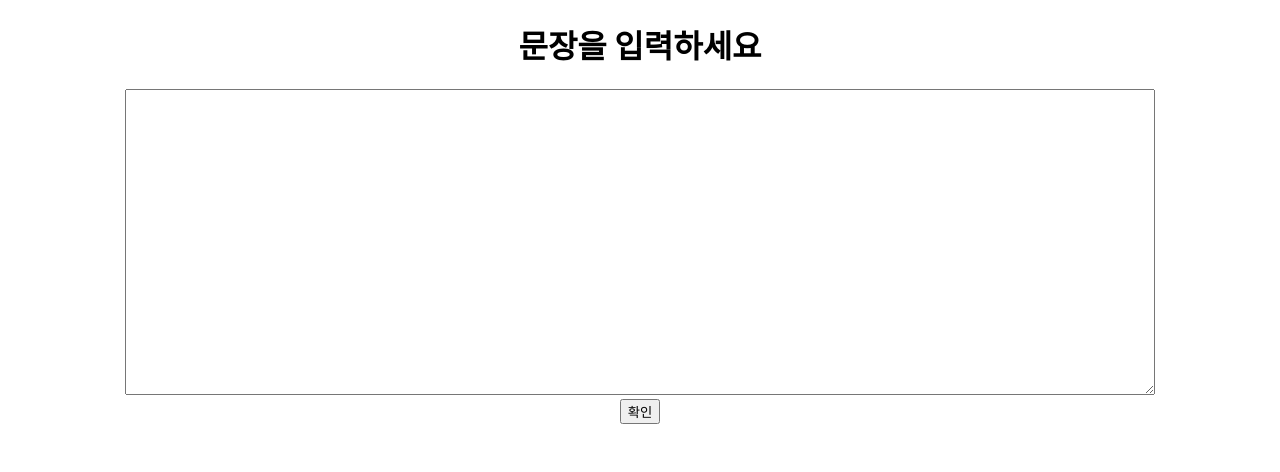
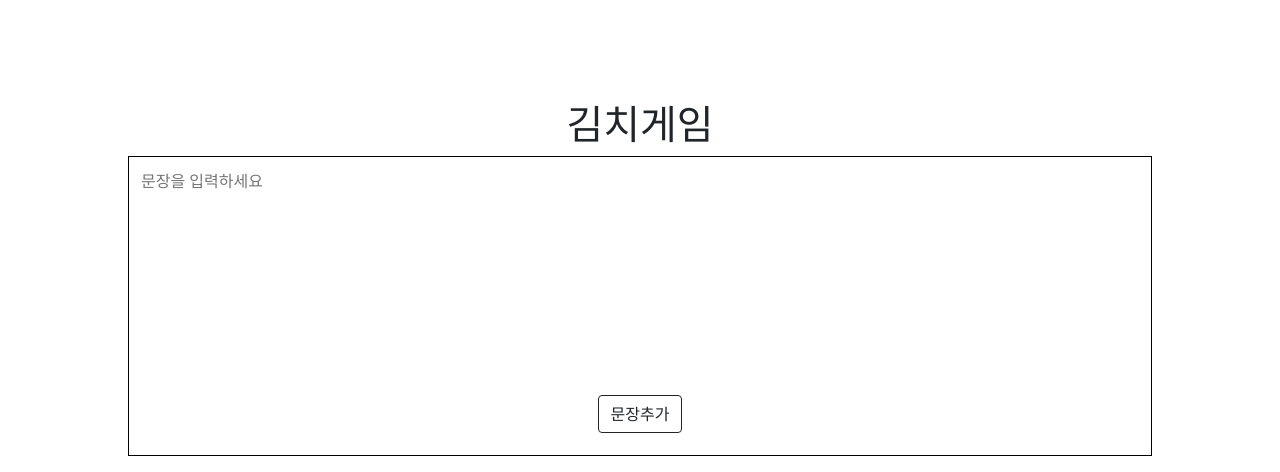
Before and after one commit to my0990/kimch, a React (Create React App) app: page / in a window 1280 px wide. Shown: the top 472 px of the page. Built offline with nearby package versions, Linux system fonts and the light colour scheme.

Commit message:
220717 #1

```diff
--- a/package.json
+++ b/package.json
@@ -7,8 +7,10 @@
     "@testing-library/jest-dom": "^5.16.4",
     "@testing-library/react": "^13.3.0",
     "@testing-library/user-event": "^13.5.0",
+    "bootstrap": "^5.1.3",
     "gh-pages": "^4.0.0",
     "react": "^18.2.0",
+    "react-bootstrap": "^2.4.0",
     "react-dom": "^18.2.0",
     "react-router-dom": "^6.3.0",
     "react-scripts": "5.0.1",
--- a/src/components/KimchContainer.js
+++ b/src/components/KimchContainer.js
@@ -1,13 +1,28 @@
 import styled from "styled-components";
+import Button from 'react-bootstrap/Button'
 import { useState, useRef } from "react";
 import { Link } from 'react-router-dom'
 
 
 const Container = styled.div`
     text-align: center;
-    textarea {
+    min-width: 1190px;
+    margin-top: 100px;
+    .inputWrapper {
+        border: 1px solid black;
         width: 80%;
         height: 300px;
+        margin: auto;
+        padding: 10px;
+        textarea {
+            width: 100%;
+            height: 80%;
+            border: none;
+            outline: none;
+            ::-webkit-resizer {
+                display: none;
+            }
+        }
     }
     .wrapper {
         display: flex;
@@ -18,19 +33,22 @@ const Container = styled.div`
         p {
             margin: 10px;
         }
+
     }
-    button {
-        display: block;
-        margin: 0 auto;
+    .nextBtn {
+        margin: 30px;
     }
+
 `
 // value,setValue props로 받아오기
 const KimchContainer = ( {value, setValue}) => {
-    const [isCheckClicked,setIsCheckClicked] = useState(false);
     const onSubmit = (e) => {
+        if(!isReady){
+            setIsReady(true);
+        }
         e.preventDefault();
-        setIsCheckClicked(true);
         let tmpText = [...value, ...inputRef.current.value.split('\n')]
+        tmpText = tmpText.filter(word => word.length > 0)
         setValue(tmpText);
         inputRef.current.value = '';
         inputRef.current.focus();
@@ -43,22 +61,31 @@ const KimchContainer = ( {value, setValue}) => {
 
     // 입력값 ref
     const inputRef = useRef()
-
+    const [isReady,setIsReady] = useState(false);
     return(
         <Container>
-            <h1>문장을 입력하세요</h1>
+            <h1>김치게임</h1>
             <form>
-                <textarea ref={inputRef}></textarea>
+                {/* <div className="textArea">
+                    <textarea ref={inputRef}></textarea>
+                    <Button className="button" variant="outline-dark" onClick={onSubmit}>문장추가</Button>
+                </div> */}
+                <div className="inputWrapper">
+                    <textarea ref={inputRef} placeholder="문장을 입력하세요"></textarea>
+                    <Button className="button" variant="outline-dark" onClick={onSubmit}>문장추가</Button>
+                </div>
                 <div className="wrapper">
-                    {isCheckClicked &&
+                    {
                         value.map(
-                            (item) => <p>"{item}"</p>
+                            (item) => <p>'{item}'</p>
                         )
                     }
                 </div>
-                <button onClick={onSubmit}>확인</button>
-                {/* {!isCheckClicked && <button onClick={onSubmit}>확인</button>}
-                {isCheckClicked && <Link to="start"><div>시작</div></Link>} */}
+                {isReady &&
+                <Link to="start" >
+                    <Button className="nextBtn" variant="outline-danger" >김치게임 시작</Button>
+                </Link>
+                }
 
             </form>
 
--- a/src/components/displayContainer.js
+++ b/src/components/displayContainer.js
@@ -18,6 +18,7 @@ const Item = styled.p`
     margin: 10px;
     font-size: 140px;
     font-weight: bold;
+    text-shadow: -3px 0px black, 0px 3px black, 3px 0px black, 0px -3px black;
 `
 // const getRandomColor = () => {
 //     return "#" + Math.floor(Math.random() * 16777215).toString(16);
--- a/src/index.js
+++ b/src/index.js
@@ -4,6 +4,7 @@ import './index.css';
 import App from './App';
 import reportWebVitals from './reportWebVitals';
 import { BrowserRouter } from 'react-router-dom';
+import 'bootstrap/dist/css/bootstrap.min.css';
 
 const root = ReactDOM.createRoot(document.getElementById('root'));
 root.render(
```
Also changed, not shown: 1 other file (tests, documents, lock files or other folders).
